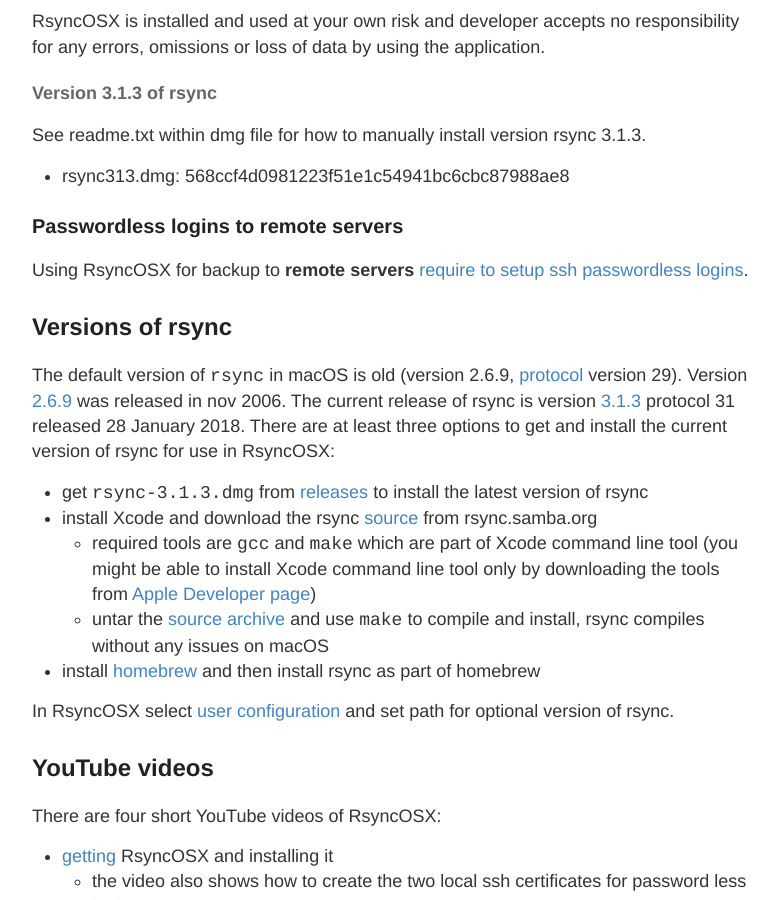
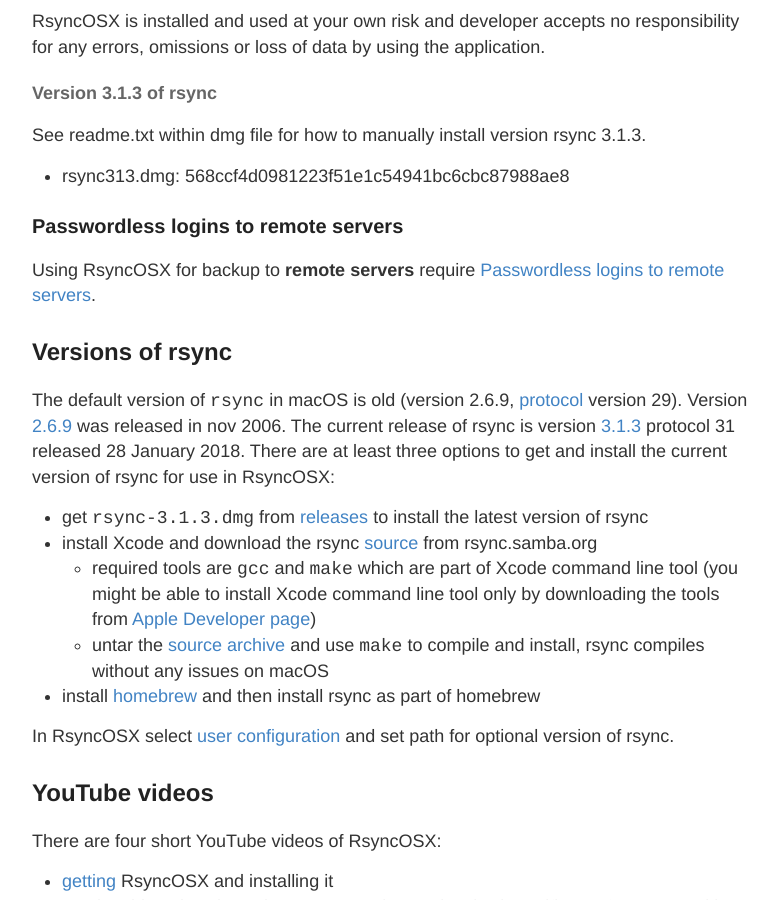
Before and after one commit to d2s/Documentation, a Jekyll site: the page built from _posts/2018-04-10-RsyncOSX.md, in a window 1280 px wide and 900 px high, scrolled down 597 px. Shown: the whole window, without its empty margins (248-1026 px from the left). Built offline with Jekyll 4.4.1, drawn with Linux system fonts in a browser that asks for light colours.

Commit message:
Update 2018-04-10-RsyncOSX.md

```diff
--- a/_posts/2018-04-10-RsyncOSX.md
+++ b/_posts/2018-04-10-RsyncOSX.md
@@ -26,7 +26,7 @@ See readme.txt within dmg file for how to manually install version rsync 3.1.3.
 
 ### Passwordless logins to remote servers
 
-Using RsyncOSX for backup to **remote servers** [require to setup ssh passwordless logins](/Remotelogins).
+Using RsyncOSX for backup to **remote servers** require [Passwordless logins to remote servers](/Remotelogins).
 
 ## Versions of rsync
 
```
